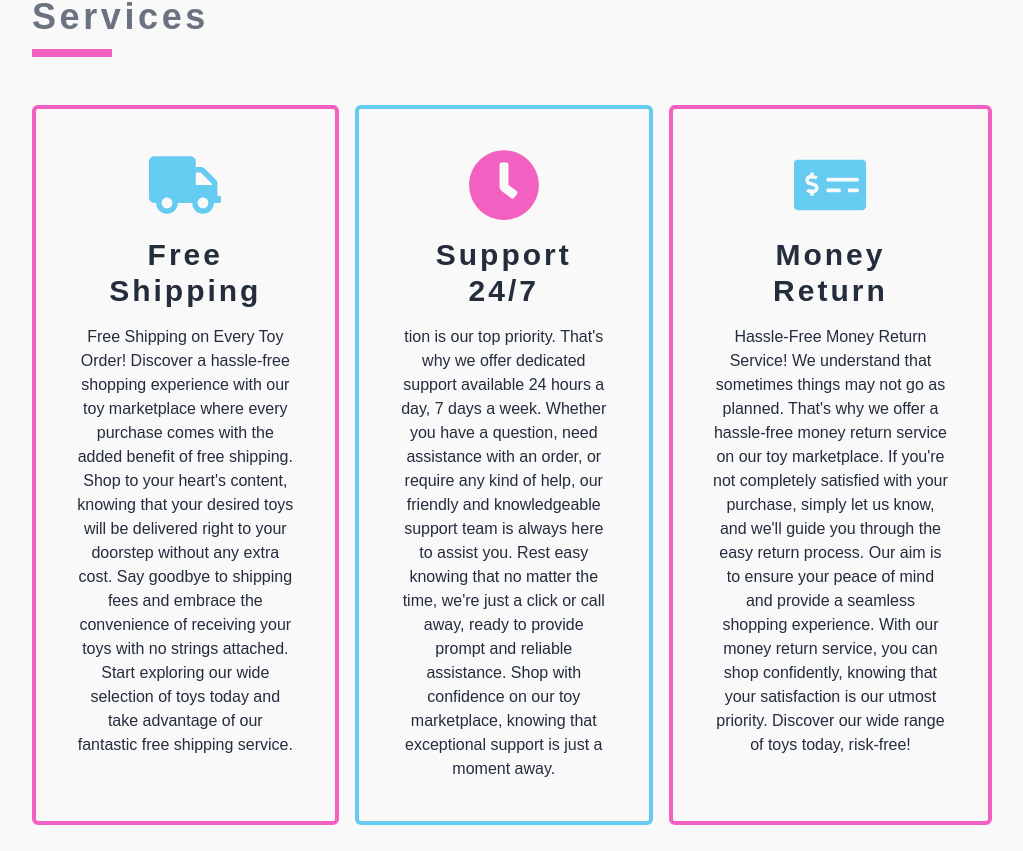
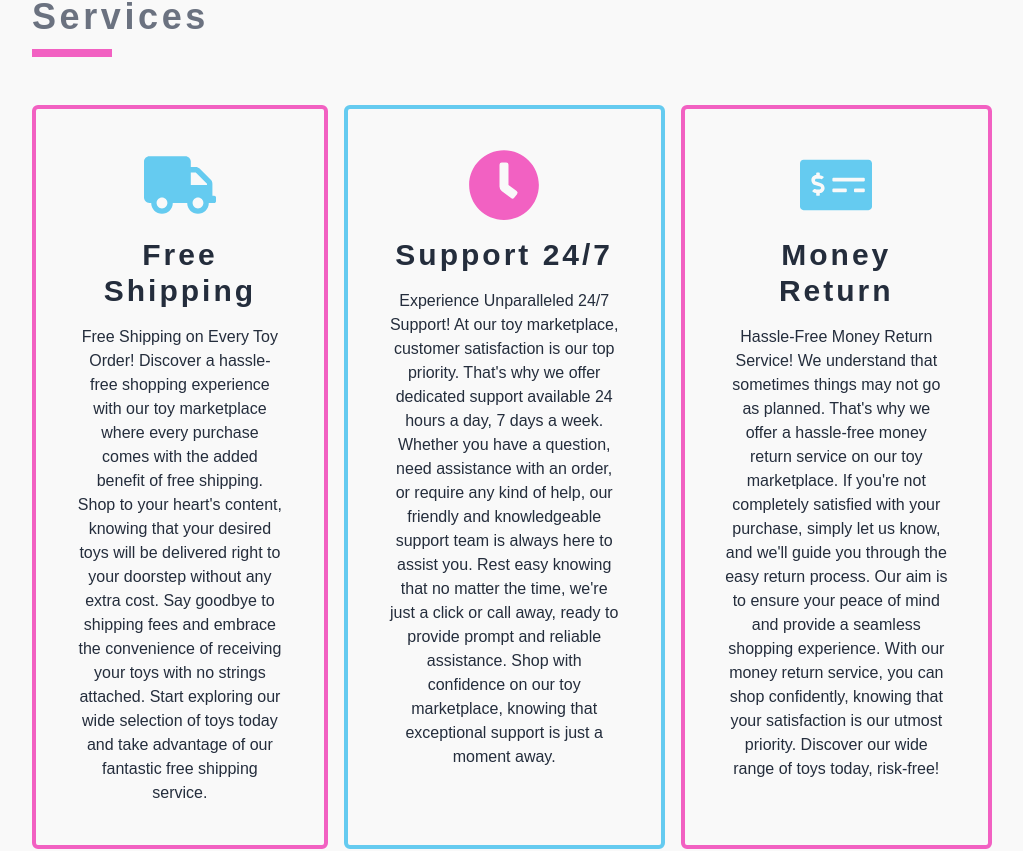
Before and after one commit to Arifprogrammer/kiddu.com-client, a React (Vite) app: page / in a window 1280 px wide. Shown: the part 2425-3276 px from the top of the page, without its empty margins (128-1151 px from the left). Built offline with nearby package versions, Linux system fonts and the light colour scheme; no server answers.

Commit message:
put view details btn under private route & while clicking the btn a sweetalert will be shown

```diff
--- a/package.json
+++ b/package.json
@@ -22,7 +22,8 @@
     "react-tabs": "^6.0.1",
     "react-toastify": "^9.1.3",
     "react-tooltip": "^5.13.0",
-    "sort-by": "^1.2.0"
+    "sort-by": "^1.2.0",
+    "sweetalert2": "^11.7.5"
   },
   "devDependencies": {
     "@types/react": "^18.0.28",
--- a/src/pages/Home/Categories/CategoryProducts.jsx
+++ b/src/pages/Home/Categories/CategoryProducts.jsx
@@ -1,7 +1,11 @@
 import { Rating } from "@smastrom/react-rating";
 import "@smastrom/react-rating/style.css";
-import { Link } from "react-router-dom";
+import { useNavigate } from "react-router-dom";
+import Swal from "sweetalert2";
+import { AuthContext } from "../../../AuthProvider/AuthProvider";
+import { useContext } from "react";
 
+//* ratings ------------------------
 const Heart = (
   <path
     d="M433.5,67c-25.3-25.3-59-39.3-94.8-39.3s-69.6,14-94.9,39.4l-7.3,7.3l-7.5-7.5
@@ -19,9 +23,31 @@ const customStyles = {
   inactiveFillColor: "white",
   inactiveBoxColor: "#FBCFE8",
 };
+//* --------------------------------------
 
 const CategoryProducts = ({ product }) => {
+  //* hooks
+  const navigate = useNavigate();
+  const { user } = useContext(AuthContext);
+
+  //* variables
   const { _id, toyPhoto, toyName, price, ratings } = product;
+
+  //* functions
+  const showMessage = () => {
+    if (!user) {
+      Swal.fire(
+        "Ooooops!!!",
+        "You have to log in first to view details",
+        "error"
+      ).then(() => {
+        navigate(`/toy/${_id}`);
+      });
+    } else {
+      navigate(`/toy/${_id}`);
+    }
+  };
+
   return (
     <>
       <div className="card lg:card-side bg-[#C2E0EB] shadow-xl py-5 lg:py-0">
@@ -46,9 +72,9 @@ const CategoryProducts = ({ product }) => {
               />
             }
             <div>
-              <Link to={`/toy/${_id}`}>
-                <button className="btn btn-primary">View Details</button>
-              </Link>
+              <button onClick={showMessage} className="btn btn-primary">
+                View Details
+              </button>
             </div>
           </div>
         </div>
--- a/src/pages/Home/Services/Services.jsx
+++ b/src/pages/Home/Services/Services.jsx
@@ -4,9 +4,10 @@ const Services = () => {
   return (
     <>
       <div className="border-4 border-[#F261C2] hover:border-[#65cbf0] py-8 px-4 lg:p-10 text-center space-y-4 rounded-md">
-        <FaTruck className="text-7xl mx-auto text-[#65cbf0]" />
+        <FaTruck className="text-7xl mx-auto text-[#65cbf0] hover:text-[#F261C2]" />
         <p className="font-bold text-3xl tracking-widest">Free Shipping</p>
         <p>
+          {" "}
           Free Shipping on Every Toy Order! Discover a hassle-free shopping
           experience with our toy marketplace where every purchase comes with
           the added benefit of free shipping. Shop to your heart's content,
@@ -21,18 +22,19 @@ const Services = () => {
         <FaClock className="text-7xl mx-auto text-[#F261C2]" />
         <p className="font-bold text-3xl tracking-widest">Support 24/7</p>
         <p>
-          tion is our top priority. That's why we offer dedicated support
-          available 24 hours a day, 7 days a week. Whether you have a question,
-          need assistance with an order, or require any kind of help, our
-          friendly and knowledgeable support team is always here to assist you.
-          Rest easy knowing that no matter the time, we're just a click or call
-          away, ready to provide prompt and reliable assistance. Shop with
+          Experience Unparalleled 24/7 Support! At our toy marketplace, customer
+          satisfaction is our top priority. That's why we offer dedicated
+          support available 24 hours a day, 7 days a week. Whether you have a
+          question, need assistance with an order, or require any kind of help,
+          our friendly and knowledgeable support team is always here to assist
+          you. Rest easy knowing that no matter the time, we're just a click or
+          call away, ready to provide prompt and reliable assistance. Shop with
           confidence on our toy marketplace, knowing that exceptional support is
           just a moment away.
         </p>
       </div>
       <div className="border-4 border-[#F261C2] hover:border-[#65cbf0] py-8 px-4 lg:p-10 text-center space-y-4 rounded-md">
-        <FaMoneyCheckAlt className="text-7xl mx-auto text-[#65cbf0]" />
+        <FaMoneyCheckAlt className="text-7xl mx-auto text-[#65cbf0] hover:text-[#F261C2]" />
         <p className="font-bold text-3xl tracking-widest">Money Return</p>
         <p>
           Hassle-Free Money Return Service! We understand that sometimes things
--- a/src/pages/Home/Trending/Trending.jsx
+++ b/src/pages/Home/Trending/Trending.jsx
@@ -1,7 +1,11 @@
 import { Rating } from "@smastrom/react-rating";
 import "@smastrom/react-rating/style.css";
-import { Link } from "react-router-dom";
+import { useContext } from "react";
+import { useNavigate } from "react-router-dom";
+import Swal from "sweetalert2";
+import { AuthContext } from "../../../AuthProvider/AuthProvider";
 
+//* ratings ------------------------
 const Heart = (
   <path
     d="M433.5,67c-25.3-25.3-59-39.3-94.8-39.3s-69.6,14-94.9,39.4l-7.3,7.3l-7.5-7.5
@@ -19,9 +23,31 @@ const customStyles = {
   inactiveFillColor: "white",
   inactiveBoxColor: "#FBCFE8",
 };
+//* -------------------------------------------------
 
 const Trending = ({ product }) => {
+  //* hooks
+  const navigate = useNavigate();
+  const { user } = useContext(AuthContext);
+
+  //* variables
   const { _id, toyPhoto, toyName, price, ratings } = product;
+
+  //* functions
+  const showMessage = () => {
+    if (!user) {
+      Swal.fire(
+        "Ooooops!!!",
+        "You have to log in first to view details",
+        "error"
+      ).then(() => {
+        navigate(`/toy/${_id}`);
+      });
+    } else {
+      navigate(`/toy/${_id}`);
+    }
+  };
+
   return (
     <div className="card lg:w-96 bg-base-100 shadow-xl card1">
       <figure className="px-10 pt-10">
@@ -46,9 +72,9 @@ const Trending = ({ product }) => {
           />
         }
         <div>
-          <Link to={`/toy/${_id}`}>
-            <button className="btn btn-primary">View Details</button>
-          </Link>
+          <button onClick={showMessage} className="btn btn-primary">
+            View Details
+          </button>
         </div>
       </div>
     </div>
```
Also changed, not shown: 1 other file (tests, documents, lock files or other folders).
